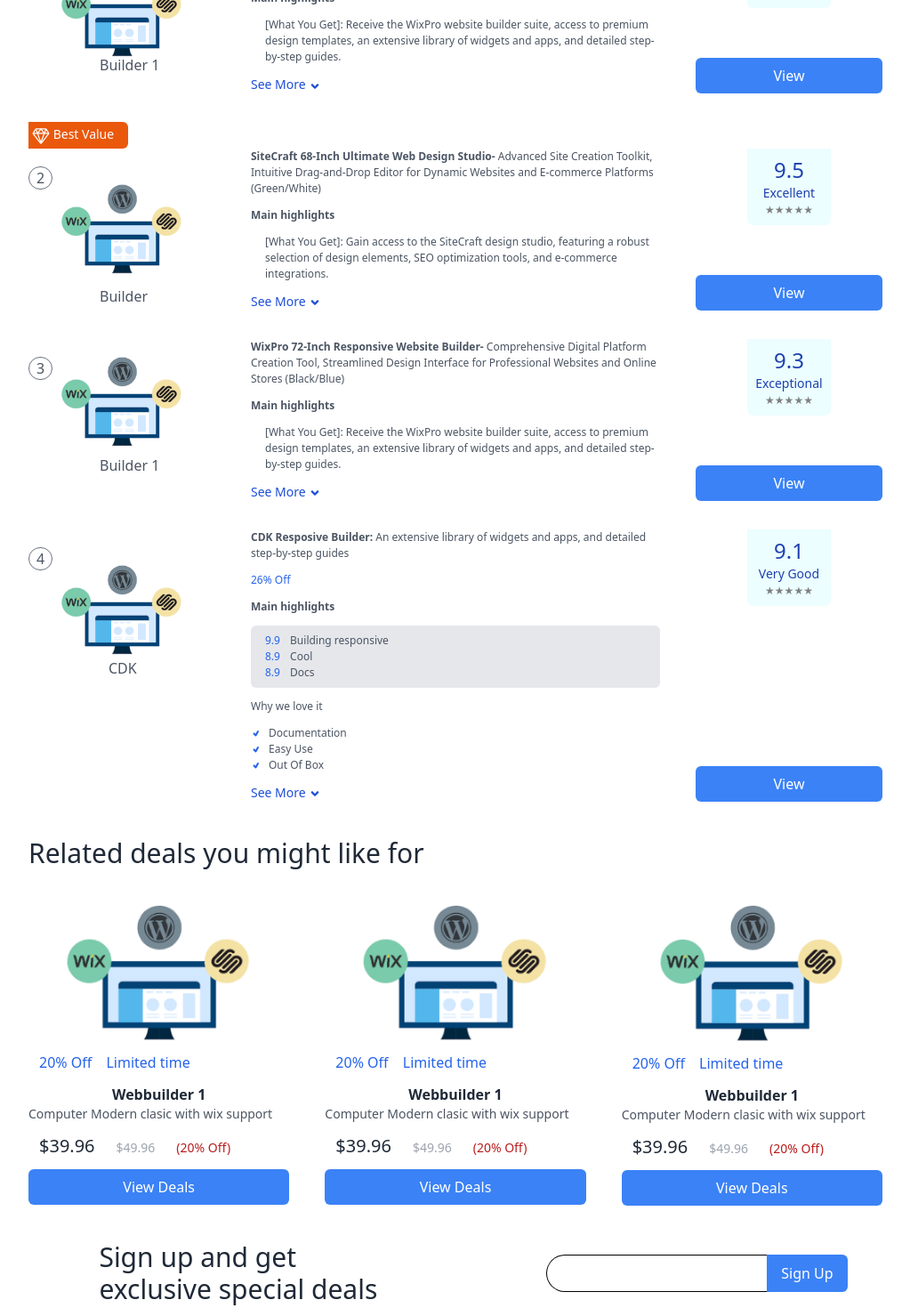
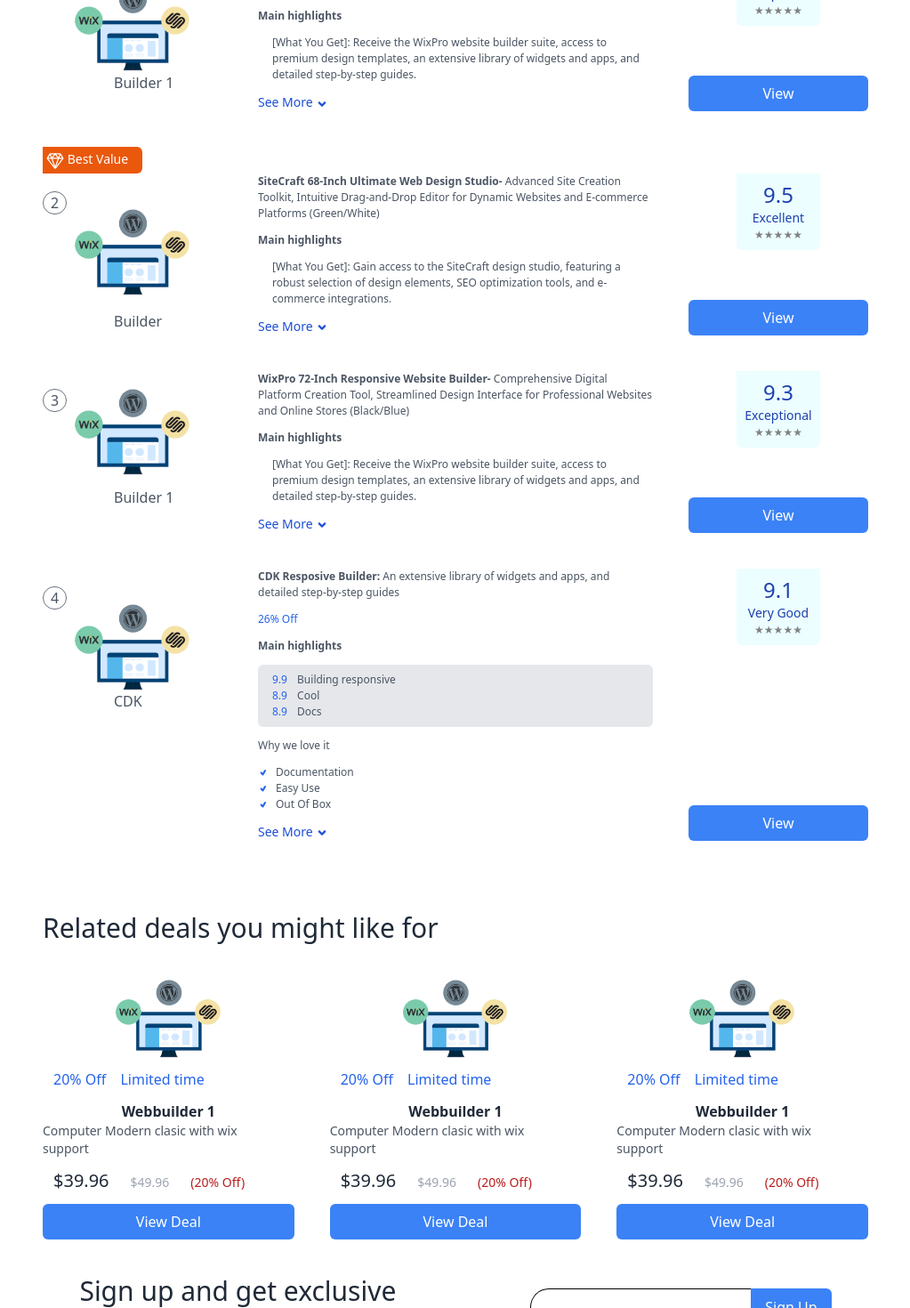
Before and after one commit to Its-Shojib/Radiant-Riches-LLC, a React (Vite) app: page / in a window 1280 px wide. Shown: the part 400-1870 px from the top of the page at 89% size, without its empty margins (128-1151 px from the left). Built offline with nearby package versions, Linux system fonts and the light colour scheme.

Commit message:
Responsive Design Added

```diff
--- a/src/App.jsx
+++ b/src/App.jsx
@@ -13,7 +13,7 @@
   return (
     <div className="max-w-screen-xl mx-auto min-h-screen bg-white">
       <Navbar />
-      <div className="w-full md:w-9/12 mx-auto py-5">
+      <div className="w-full md:w-9/12 mx-auto py-5 px-4">
         <Banner />
         <Service1 />
         <Service2 />
--- a/src/Components/Banner.jsx
+++ b/src/Components/Banner.jsx
@@ -4,7 +4,7 @@
 const Banner = () => {
     return (
         <div className="">
-            <h1 className="text-5xl">Best Website builders in the US</h1>
+            <h1 className="text-3xl md:text-5xl">Best Website builders in the US</h1>
             <hr className="bg-black mt-2" />
             <div className="flex justify-between items-center text-sm">
                 <div className="flex justify-start items-center gap-5">
@@ -27,7 +27,7 @@
             </div>
             <hr />
             <div className="my-3 space-y-5 font-semibold text-gray-600">
-                <ul className="flex justify-start items-center gap-12 flex-wrap font-semibold ">
+                <ul className="flex justify-start items-center gap-5 md:gap-12 flex-wrap font-semibold ">
                     <li className="cursor-pointer">Tools</li>
                     <li className="cursor-pointer">AWS Builder</li>
                     <li className="cursor-pointer">Start Build</li>
--- a/src/Components/Contact.jsx
+++ b/src/Components/Contact.jsx
@@ -2,8 +2,8 @@
 
 const Contact = () => {
     return (
-        <div className="my-10 flex justify-around items-center gap-20">
-            <h1 className="text-3xl max-w-96 pl-10">Sign up and get exclusive special deals</h1>
+        <div className="my-10 flex flex-col lg:flex-row justify-around items-center gap-10">
+            <h1 className="text-3xl max-w-96">Sign up and get exclusive special deals</h1>
             <div>
                 <form>
                     <input
--- a/src/Components/Related_Deals.jsx
+++ b/src/Components/Related_Deals.jsx
@@ -7,50 +7,50 @@
             <div className='grid grid-cols-1 md:grid-cols-2 lg:grid-cols-3 gap-10'>
                 {/* Card-1 */}
                 <div className="card bg-base-100">
-                    <figure className="px-10 pt-10">
+                    <figure className="px-20 pt-10">
                         <img src={img} alt="Shoes" className="rounded-xl" />
                     </figure>
                     <p className='text-blue-600 my-3'><span className='px-3'>20% Off</span> Limited time </p>
                     <h2 className="text-center font-bold">Webbuilder 1</h2>
-                    <p className='text-gray-600 text-sm'>Computer  Modern clasic with wix support</p>
+                    <p className='text-gray-600 text-sm max-w-60'>Computer  Modern clasic with wix support</p>
                     <p className='my-3'>
                         <span className='text-xl px-3'>$39.96</span>
                         <span className='text-gray-400 text-sm px-3'>$49.96</span>
                         <span className='text-red-700 text-sm px-3'>(20% Off)</span></p>
                     <div className="card-actions">
-                        <button className="w-full py-2 bg-blue-500 text-white rounded-md">View Deals</button>
+                        <button className="w-full py-2 bg-blue-500 text-white rounded-md">View Deal</button>
                     </div>
                 </div>
                 {/* Card-2 */}
                 <div className="card bg-base-100">
-                    <figure className="px-10 pt-10">
+                    <figure className="px-20 pt-10">
                         <img src={img} alt="Shoes" className="rounded-xl" />
                     </figure>
                     <p className='text-blue-600 my-3'><span className='px-3'>20% Off</span> Limited time </p>
                     <h2 className="text-center font-bold">Webbuilder 1</h2>
-                    <p className='text-gray-600 text-sm'>Computer  Modern clasic with wix support</p>
+                    <p className='text-gray-600 text-sm max-w-60'>Computer  Modern clasic with wix support</p>
                     <p className='my-3'>
                         <span className='text-xl px-3'>$39.96</span>
                         <span className='text-gray-400 text-sm px-3'>$49.96</span>
                         <span className='text-red-700 text-sm px-3'>(20% Off)</span></p>
                     <div className="card-actions">
-                        <button className="w-full py-2 bg-blue-500 text-white rounded-md">View Deals</button>
+                        <button className="w-full py-2 bg-blue-500 text-white rounded-md">View Deal</button>
                     </div>
                 </div>
                 {/* Card-3 */}
                 <div className="card bg-base-100">
-                    <figure className="px-10 pt-10">
+                    <figure className="px-20 pt-10">
                         <img src={img} alt="Shoes" className="rounded-xl" />
                     </figure>
                     <p className='text-blue-600 my-3'><span className='px-3'>20% Off</span> Limited time </p>
                     <h2 className="text-center font-bold">Webbuilder 1</h2>
-                    <p className='text-gray-600 text-sm'>Computer  Modern clasic with wix support</p>
+                    <p className='text-gray-600 text-sm max-w-60'>Computer  Modern clasic with wix support</p>
                     <p className='my-3'>
                         <span className='text-xl px-3'>$39.96</span>
                         <span className='text-gray-400 text-sm px-3'>$49.96</span>
                         <span className='text-red-700 text-sm px-3'>(20% Off)</span></p>
                     <div className="card-actions">
-                        <button className="w-full py-2 bg-blue-500 text-white rounded-md">View Deals</button>
+                        <button className="w-full py-2 bg-blue-500 text-white rounded-md">View Deal</button>
                     </div>
                 </div>
             </div>
--- a/src/Components/Service1.jsx
+++ b/src/Components/Service1.jsx
@@ -5,7 +5,7 @@
 
 const Service1 = () => {
     return (
-        <div className="my-5">
+        <div className="my-10">
             <p className="bg-orange-600 text-white p-1 text-sm w-28 rounded-r-md cursor-pointer">
                 <FaTrophy className="inline text-xl" /> Best Choice</p>
 
@@ -13,7 +13,7 @@
                 <div className="relative col-span-1">
                     <p className="absolute text-gray-600 top-5 px-2 border-[1px] border-gray-500 rounded-full">1</p>
                     <img src={img} alt="" className="w-8/12 mx-auto cursor-pointer pt-10" />
-                    <p className="absolute text-gray-600 bottom-5 left-20">Builder 1</p>
+                    <p className="absolute text-gray-600 lg:bottom-5 left-36 md:left-24 lg:left-20">Builder 1</p>
                 </div>
                 <div className="text-[12px] text-gray-600 space-y-3 col-span-2">
                     <p><span className="font-bold">WixPro 72-Inch Responsive Website Builder-</span> Comprehensive Digital Platform Creation Tool, Streamlined Design Interface for Professional Websites and Online Stores (Black/Blue)</p>
@@ -21,7 +21,7 @@
                     <p className="pl-4">[What You Get]: Receive the WixPro website builder suite, access to premium design templates, an extensive library of widgets and apps, and detailed step-by-step guides.</p>
                     <p className="text-blue-700 text-sm cursor-pointer">See More <FaAngleDown className="inline font-bold" /></p>
                 </div>
-                <div className="flex justify-between items-center flex-col col-span-1">
+                <div className="flex justify-between items-center flex-col col-span-1 gap-5">
                     <div className="bg-cyan-50 p-2 rounded-b-md text-blue-800 text-center">
                         <p className="text-2xl text-center">9.8</p>
                         <p className="text-sm">Exceptional</p>
--- a/src/Components/Service2.jsx
+++ b/src/Components/Service2.jsx
@@ -5,7 +5,7 @@
 
 const Service2 = () => {
     return (
-        <div className="my-8">
+        <div className="my-10">
             <p className="bg-orange-600 text-white p-1 text-sm w-28 rounded-r-md cursor-pointer">
                 <IoDiamondOutline className="inline text-xl" /> Best Value</p>
 
@@ -13,7 +13,7 @@
                 <div className="relative col-span-1">
                     <p className="absolute text-gray-600 top-5 px-2 border-[1px] border-gray-500 rounded-full">2</p>
                     <img src={img} alt="" className="w-8/12 mx-auto pt-10 cursor-pointer" />
-                    <p className="absolute text-gray-600 bottom-1 left-20">Builder</p>
+                    <p className="absolute text-gray-600 lg:bottom-1 left-36 md:left-28 lg:left-20">Builder</p>
                 </div>
                 <div className="text-[12px] text-gray-600 space-y-3 col-span-2">
                     <p><span className="font-bold">SiteCraft 68-Inch Ultimate Web Design Studio-</span> Advanced Site Creation Toolkit, Intuitive Drag-and-Drop Editor for Dynamic Websites and E-commerce Platforms (Green/White)</p>
@@ -23,7 +23,7 @@
 
                     <p className="text-blue-700 text-sm cursor-pointer">See More <FaAngleDown className="inline font-bold" /></p>
                 </div>
-                <div className="flex justify-between items-center flex-col col-span-1">
+                <div className="flex justify-between items-center flex-col col-span-1 gap-5">
                     <div className="bg-cyan-50 p-2 rounded-b-md text-blue-800 text-center">
                         <p className="text-2xl text-center">9.5</p>
                         <p className="text-sm">Excellent</p>
--- a/src/Components/Service3.jsx
+++ b/src/Components/Service3.jsx
@@ -1,15 +1,15 @@
 import img from '../../public/image.png';
 import { FaAngleDown } from "react-icons/fa";
-import ReactStars from "react-rating-stars-component";
+import ReactStars from "react-rating-stars-component"
 
 const Service3 = () => {
     return (
-        <div className='my-8'>
+        <div className='my-10'>
             <div className="grid grid-cols-1 md:grid-cols-2 lg:grid-cols-4 justify-center gap-10 ">
                 <div className="relative col-span-1">
                     <p className="absolute text-gray-600 top-5 px-2 border-[1px] border-gray-500 rounded-full">3</p>
                     <img src={img} alt="" className="w-8/12 mx-auto mt-5 cursor-pointer" />
-                    <p className="absolute text-gray-600 bottom-7 left-20">Builder 1</p>
+                    <p className="absolute text-gray-600 lg:bottom-7 left-40 md:left-24 lg:left-20">Builder 1</p>
                 </div>
                 <div className="text-[12px] text-gray-600 space-y-3 col-span-2">
                     <p><span className="font-bold">WixPro 72-Inch Responsive Website Builder-</span>  Comprehensive Digital Platform Creation Tool, Streamlined Design Interface for Professional Websites and Online Stores (Black/Blue)</p>
@@ -17,7 +17,7 @@
                     <p className="pl-4">[What You Get]: Receive the WixPro website builder suite, access to premium design templates, an extensive library of widgets and apps, and detailed step-by-step guides.</p>
                     <p className="text-blue-700 text-sm cursor-pointer">See More <FaAngleDown className="inline font-bold" /></p>
                 </div>
-                <div className="flex justify-between items-center flex-col col-span-1">
+                <div className="flex justify-between items-center flex-col col-span-1 gap-5">
                     <div className="bg-cyan-50 p-2 rounded-b-md text-blue-800 text-center">
                         <p className="text-2xl text-center">9.3</p>
                         <p className="text-sm">Exceptional</p>
--- a/src/Components/Service4.jsx
+++ b/src/Components/Service4.jsx
@@ -5,12 +5,12 @@
 
 const Service4 = () => {
     return (
-        <div className='my-8'>
+        <div className='mt-10 mb-20'>
             <div className="grid grid-cols-1 md:grid-cols-2 lg:grid-cols-4 justify-center gap-10 ">
                 <div className="relative col-span-1">
                     <p className="absolute text-gray-600 top-5 px-2 border-[1px] border-gray-500 rounded-full">4</p>
                     <img src={img} alt="" className="w-8/12 mx-auto pt-10 cursor-pointer" />
-                    <p className="absolute text-gray-600 top-36 left-[90px]">CDK</p>
+                    <p className="absolute text-gray-600 left-40 md:left-28 lg:left-20">CDK</p>
                 </div>
                 <div className="text-[12px] text-gray-600 space-y-3 col-span-2">
                     <p><span className="font-bold">CDK Resposive Builder: </span>An extensive library of widgets and apps, and detailed step-by-step guides</p>
@@ -37,7 +37,7 @@
 
                     <p className="text-blue-700 text-sm cursor-pointer">See More <FaAngleDown className="inline font-bold" /></p>
                 </div>
-                <div className="flex justify-between items-center flex-col col-span-1">
+                <div className="flex justify-between items-center flex-col col-span-1 gap-5">
                     <div className="bg-cyan-50 p-2 rounded-b-md text-blue-800 text-center">
                         <p className="text-2xl text-center">9.1</p>
                         <p className="text-sm">Very Good</p>
```
